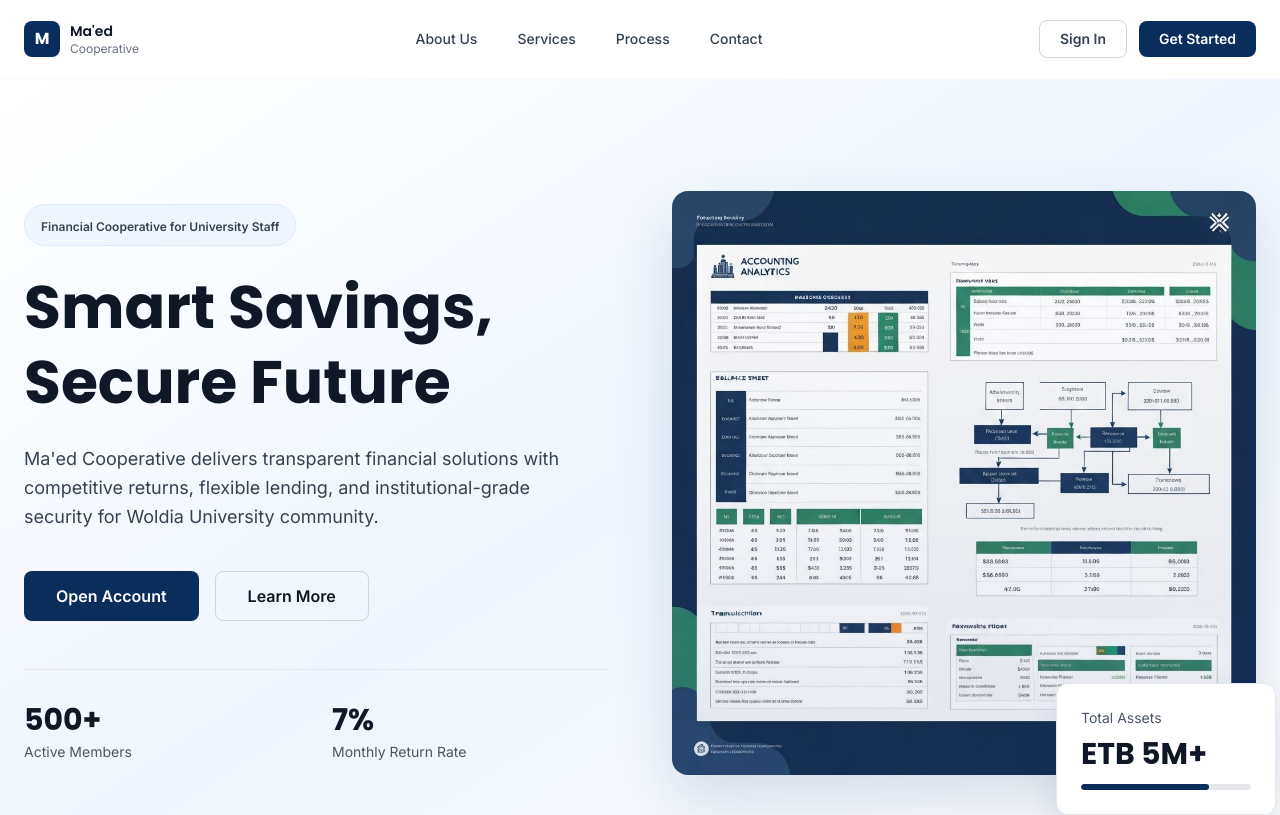
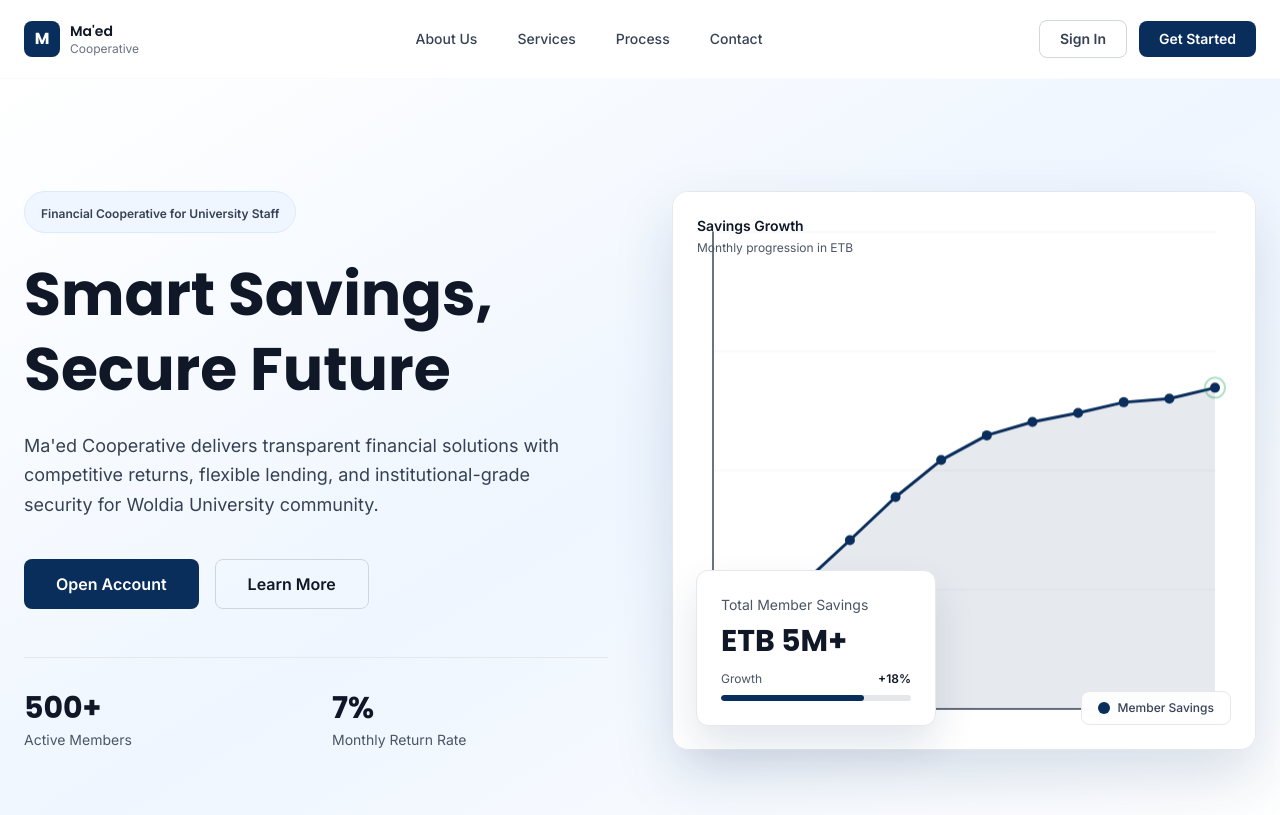
Before and after one commit to MulugetaNigus/mead_micro_finace, a Next.js app in the folder cooperative-frontend/cooperative-frontend/: page / in a window 1280 px wide. Shown: the top 815 px of the page. Built offline with nearby package versions, Linux system fonts and the light colour scheme; no server answers.

Commit message:
feat: add animated line chart component
Replace static image with professional animated chart for savings visualization.

Co-authored-by: Muller_King <126438393+MulugetaNigus@users.noreply.github.com>

```diff
--- a/cooperative-frontend/cooperative-frontend/app/page.tsx
+++ b/cooperative-frontend/cooperative-frontend/app/page.tsx
@@ -3,9 +3,9 @@
 import { useState, useEffect } from 'react';
 import { useRouter } from 'next/navigation';
 import dynamic from 'next/dynamic';
-import Image from 'next/image';
 import { useAppSelector } from '@/lib/store/hooks';
 import { ROUTES } from '@/constants/app';
+import AnimatedLineChart from '@/components/AnimatedLineChart';
 
 const AuthModal = dynamic(() => import('@/components/auth/AuthModal'), { ssr: false });
 
@@ -158,37 +158,28 @@ export default function HomePage() {
               </div>
             </div>
 
-            {/* Right Analytics */}
+            {/* Right Analytics - Animated Chart */}
             <div className="relative h-96 md:h-full min-h-96 flex items-center justify-center" data-animate="animate-slide-in-right" id="hero-analytics">
               <div className="relative w-full h-full">
-                {/* Main Image Container */}
-                <div className="relative rounded-2xl overflow-hidden shadow-2xl" style={{
-                  boxShadow: '0 25px 60px rgba(10, 46, 92, 0.15)',
-                  borderRadius: '16px'
-                }}>
-                  <Image
-                    src="/images/accounting-analytics.jpg"
-                    alt="Financial Analytics Dashboard"
-                    width={400}
-                    height={500}
-                    className="w-full h-full object-cover"
-                    priority
-                  />
-                  <div className="absolute inset-0 bg-gradient-to-t from-blue-900/10 to-transparent" />
-                </div>
+                <AnimatedLineChart />
 
                 {/* Floating Stats Card */}
-                <div className="absolute bottom-0 right-0 bg-white rounded-xl p-6 shadow-xl" style={{
+                <div className="absolute bottom-6 left-6 bg-white rounded-xl p-6 shadow-xl" style={{
                   backgroundColor: '#FFFFFF',
                   border: '1px solid #E5E7EB',
-                  width: '220px',
-                  transform: 'translateY(40px) translateX(20px)',
+                  width: '240px',
                   boxShadow: '0 20px 40px rgba(10, 46, 92, 0.12)'
                 }}>
-                  <div className="text-sm text-gray-600 mb-2">Total Assets</div>
-                  <div className="text-3xl font-bold text-gray-900 mb-1" style={{ fontFamily: 'Poppins' }}>ETB 5M+</div>
-                  <div className="h-1.5 bg-gray-200 rounded-full overflow-hidden mt-3">
-                    <div className="h-full w-3/4 rounded-full" style={{ backgroundColor: '#0A2E5C' }} />
+                  <div className="text-sm text-gray-600 mb-2">Total Member Savings</div>
+                  <div className="text-3xl font-bold text-gray-900 mb-3" style={{ fontFamily: 'Poppins' }}>ETB 5M+</div>
+                  <div className="space-y-2">
+                    <div className="flex justify-between items-center text-xs">
+                      <span className="text-gray-600">Growth</span>
+                      <span className="font-semibold text-gray-900">+18%</span>
+                    </div>
+                    <div className="h-1.5 bg-gray-200 rounded-full overflow-hidden">
+                      <div className="h-full w-3/4 rounded-full" style={{ backgroundColor: '#0A2E5C' }} />
+                    </div>
                   </div>
                 </div>
               </div>
--- /dev/null
+++ b/cooperative-frontend/cooperative-frontend/components/AnimatedLineChart.tsx
@@ -0,0 +1,179 @@
+'use client';
+
+import { useEffect, useRef } from 'react';
+
+export default function AnimatedLineChart() {
+  const canvasRef = useRef<HTMLCanvasElement>(null);
+
+  useEffect(() => {
+    const canvas = canvasRef.current;
+    if (!canvas) return;
+
+    const ctx = canvas.getContext('2d');
+    if (!ctx) return;
+
+    // Set canvas size
+    const rect = canvas.getBoundingClientRect();
+    canvas.width = rect.width;
+    canvas.height = rect.height;
+
+    // Chart data
+    const dataPoints = [10, 25, 35, 48, 62, 75, 85, 92, 98, 105, 110, 118];
+    const padding = 40;
+    const chartWidth = canvas.width - padding * 2;
+    const chartHeight = canvas.height - padding * 2;
+    const maxValue = 120;
+
+    let animationProgress = 0;
+    let isAnimating = true;
+
+    const drawChart = () => {
+      // Clear canvas
+      ctx.fillStyle = '#FFFFFF';
+      ctx.fillRect(0, 0, canvas.width, canvas.height);
+
+      // Draw grid lines
+      ctx.strokeStyle = 'rgba(10, 46, 92, 0.05)';
+      ctx.lineWidth = 1;
+      for (let i = 0; i <= 4; i++) {
+        const y = padding + (chartHeight / 4) * i;
+        ctx.beginPath();
+        ctx.moveTo(padding, y);
+        ctx.lineTo(canvas.width - padding, y);
+        ctx.stroke();
+      }
+
+      // Draw axes
+      ctx.strokeStyle = '#6B7280';
+      ctx.lineWidth = 2;
+      ctx.beginPath();
+      ctx.moveTo(padding, canvas.height - padding);
+      ctx.lineTo(canvas.width - padding, canvas.height - padding);
+      ctx.stroke();
+
+      ctx.beginPath();
+      ctx.moveTo(padding, padding);
+      ctx.lineTo(padding, canvas.height - padding);
+      ctx.stroke();
+
+      // Draw axis labels
+      ctx.fillStyle = '#6B7280';
+      ctx.font = '12px sans-serif';
+      ctx.textAlign = 'right';
+      for (let i = 0; i <= 4; i++) {
+        const value = Math.round((maxValue / 4) * i);
+        const y = canvas.height - padding + (chartHeight / 4) * i;
+        ctx.fillText(value.toString(), padding - 10, y + 5);
+      }
+
+      // Draw line chart with animation
+      const animatedPoints = dataPoints.map((val, idx) => {
+        const progress = Math.max(0, Math.min(1, animationProgress - (idx / dataPoints.length) * 0.3));
+        return val * progress;
+      });
+
+      // Draw animated line
+      ctx.strokeStyle = '#0A2E5C';
+      ctx.lineWidth = 3;
+      ctx.lineJoin = 'round';
+      ctx.lineCap = 'round';
+      ctx.beginPath();
+
+      animatedPoints.forEach((val, idx) => {
+        const x = padding + (chartWidth / (dataPoints.length - 1)) * idx;
+        const y = canvas.height - padding - (val / maxValue) * chartHeight;
+
+        if (idx === 0) {
+          ctx.moveTo(x, y);
+        } else {
+          ctx.lineTo(x, y);
+        }
+      });
+      ctx.stroke();
+
+      // Draw data points
+      ctx.fillStyle = '#0A2E5C';
+      animatedPoints.forEach((val, idx) => {
+        if (val > 0) {
+          const x = padding + (chartWidth / (dataPoints.length - 1)) * idx;
+          const y = canvas.height - padding - (val / maxValue) * chartHeight;
+          ctx.beginPath();
+          ctx.arc(x, y, 5, 0, Math.PI * 2);
+          ctx.fill();
+
+          // Draw point glow on last point
+          if (idx === animatedPoints.length - 1 && val > 0) {
+            ctx.strokeStyle = 'rgba(0, 154, 68, 0.3)';
+            ctx.lineWidth = 2;
+            ctx.beginPath();
+            ctx.arc(x, y, 10, 0, Math.PI * 2);
+            ctx.stroke();
+          }
+        }
+      });
+
+      // Draw filled area under curve
+      ctx.globalAlpha = 0.1;
+      ctx.fillStyle = '#0A2E5C';
+      ctx.beginPath();
+      ctx.moveTo(padding, canvas.height - padding);
+
+      animatedPoints.forEach((val, idx) => {
+        const x = padding + (chartWidth / (dataPoints.length - 1)) * idx;
+        const y = canvas.height - padding - (val / maxValue) * chartHeight;
+        ctx.lineTo(x, y);
+      });
+
+      ctx.lineTo(canvas.width - padding, canvas.height - padding);
+      ctx.fill();
+      ctx.globalAlpha = 1;
+
+      // Update animation progress
+      if (isAnimating) {
+        animationProgress += 0.015;
+        if (animationProgress > 1.3) {
+          animationProgress = 0;
+        }
+      }
+
+      requestAnimationFrame(drawChart);
+    };
+
+    drawChart();
+
+    return () => {
+      isAnimating = false;
+    };
+  }, []);
+
+  return (
+    <div className="relative w-full h-full rounded-2xl overflow-hidden shadow-2xl" style={{
+      boxShadow: '0 25px 60px rgba(10, 46, 92, 0.15)',
+      borderRadius: '16px',
+      backgroundColor: '#FFFFFF',
+      border: '1px solid #E5E7EB'
+    }}>
+      <canvas
+        ref={canvasRef}
+        className="w-full h-full block"
+        style={{
+          minHeight: '400px'
+        }}
+      />
+
+      {/* Chart Title */}
+      <div className="absolute top-6 left-6 z-10">
+        <p className="text-sm font-semibold text-gray-900">Savings Growth</p>
+        <p className="text-xs text-gray-600 mt-1">Monthly progression in ETB</p>
+      </div>
+
+      {/* Chart Legend */}
+      <div className="absolute bottom-6 right-6 z-10 bg-white/90 backdrop-blur-sm rounded-lg px-4 py-2 border border-gray-200">
+        <div className="flex items-center gap-2">
+          <div className="w-3 h-3 rounded-full" style={{ backgroundColor: '#0A2E5C' }} />
+          <span className="text-xs font-medium text-gray-700">Member Savings</span>
+        </div>
+      </div>
+    </div>
+  );
+}
```
